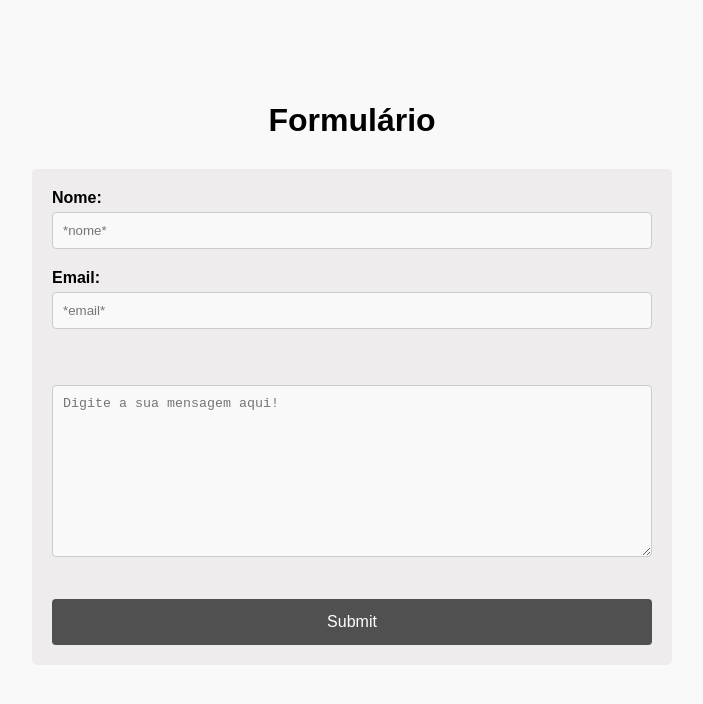
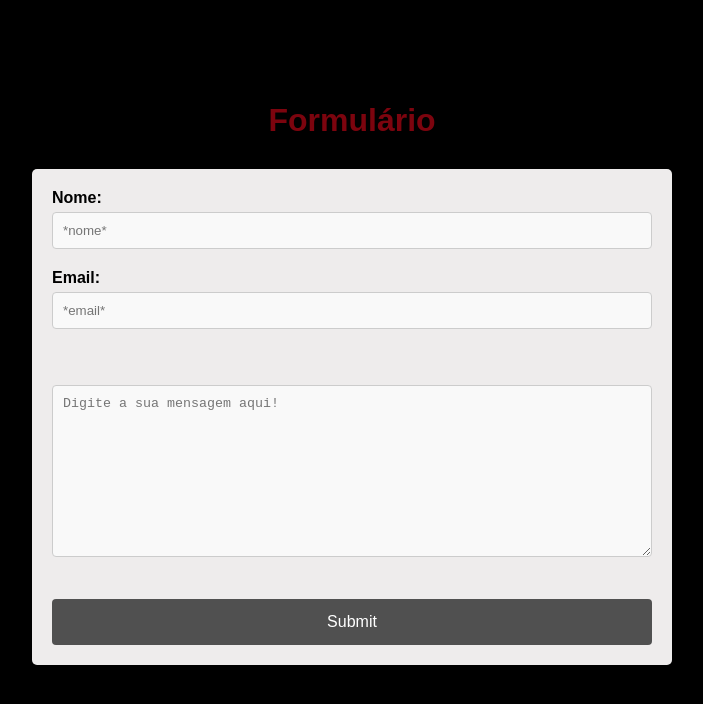
Before and after one commit to Jaozinngabs/formulario, a plain HTML site: page index.html in a window 1280 px wide. Shown: the whole page, without its empty margins (288-991 px from the left). Drawn offline with Linux system fonts and the light colour scheme.

Commit message:
Add files via upload

```diff
--- a/style.css
+++ b/style.css
@@ -1,6 +1,6 @@
 body {
     font-family: Arial, sans-serif;
-    background-color: #f9f9f9;
+    background-color: #000000;
     margin: 0;
     margin-top: 8%;
     padding: 0;
@@ -18,7 +18,7 @@ form {
 
 h1 {
     text-align: center;
-    color: #000000;
+    color: #7c040e;
     margin-bottom: 30px;
 }
 
```
Also changed, not shown: index.html (line endings or trailing spaces).
